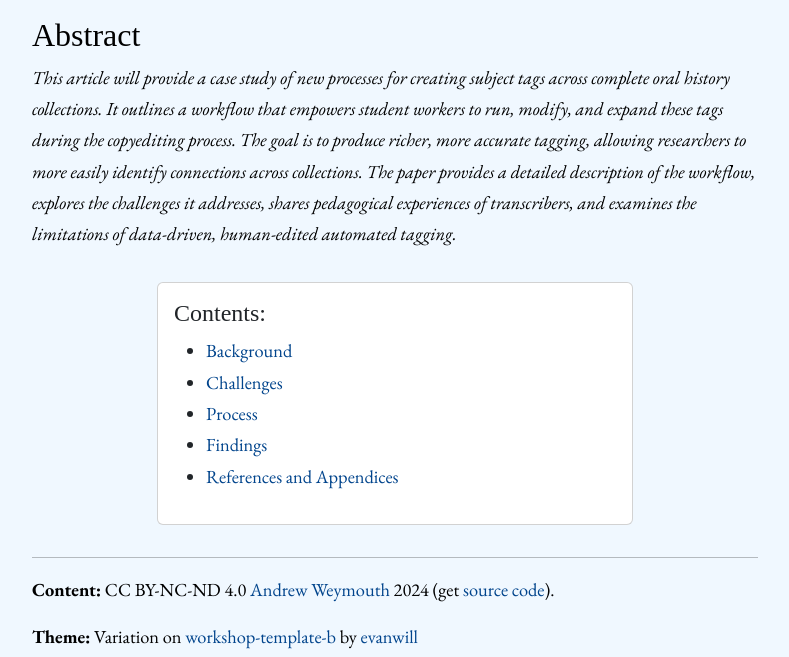
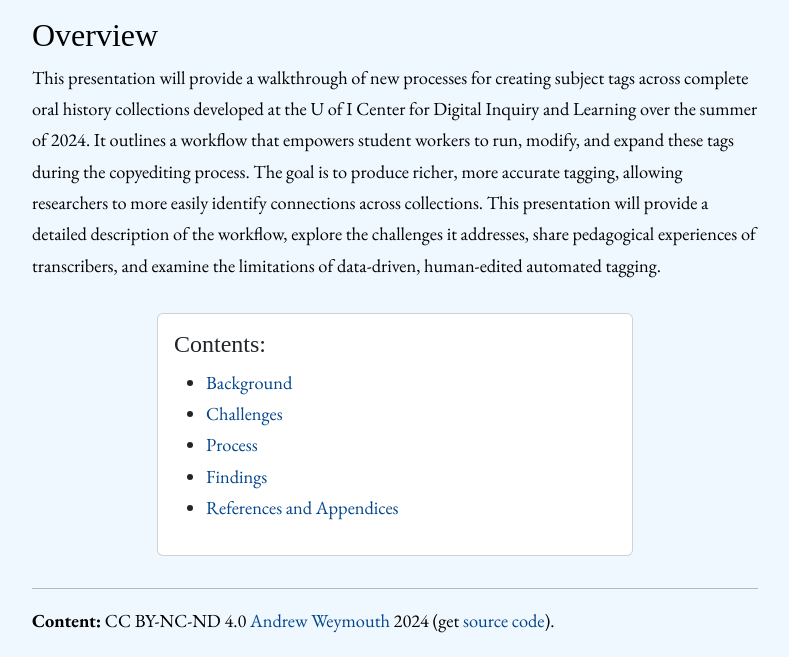
Before and after one commit to aweymo-ui/distant_tech_talk, a Jekyll site: the page built from index.md, in a window 1280 px wide and 900 px high, scrolled down 457 px, cut to the strip 243-900 px from the top of the window. Shown: the whole strip, without its empty margins (245-1034 px from the left). Built offline with Jekyll 4.4.1, drawn with Linux system fonts in a browser that asks for light colours; some web fonts are replaced.

Commit message:
config and index mod

```diff
--- a/_config.yml
+++ b/_config.yml
@@ -18,7 +18,7 @@ title: Distant Listening, Using Python and Apps Scripts to Text Mine and Tag Ora
 title-icon:
 # description, keywords, and image for meta tags
 # these do not visibility appear on the pages, but used for SEO
-description: "Article submission for Code4Lib, Summer 2024"
+description: "Presentation for U of I 2024 Tech Talk Series"
 keywords:
 # featured-image is added to metadata tags for social media sharing
 # use a relative path to image in this repository or full URL
@@ -33,7 +33,7 @@ github_username: aweymo
 # year or date published
 pub_year: 2024
 # location of code, the full url to your github repository
-source-code: https://github.com/aweymo-ui/distant_listening
+source-code: https://github.com/aweymo-ui/distant_tech_talk
 
 ##########
 # URL VARIABLES [optional!!]
--- a/index.md
+++ b/index.md
@@ -6,9 +6,9 @@ gallery: true
 
 {% include gallery-figure.html img="dl_cover.gif" alt="Animated gif of the title of this paper with colored lines connecting reel to reel audio spools." width="100%" %}
 
-## Abstract
+## Overview
 
-_This article will provide a case study of new processes for creating subject tags across complete oral history collections. It outlines a workflow that empowers student workers to run, modify, and expand these tags during the copyediting process. The goal is to produce richer, more accurate tagging, allowing researchers to more easily identify connections across collections. The paper provides a detailed description of the workflow, explores the challenges it addresses, shares pedagogical experiences of transcribers, and examines the limitations of data-driven, human-edited automated tagging._
+This presentation will provide a walkthrough of new processes for creating subject tags across complete oral history collections developed at the U of I Center for Digital Inquiry and Learning over the summer of 2024. It outlines a workflow that empowers student workers to run, modify, and expand these tags during the copyediting process. The goal is to produce richer, more accurate tagging, allowing researchers to more easily identify connections across collections. This presentation will provide a detailed description of the workflow, explore the challenges it addresses, share pedagogical experiences of transcribers, and examine the limitations of data-driven, human-edited automated tagging.
 
 {% include toc.html %}
 
```
Also changed, not shown: 11 other files.
